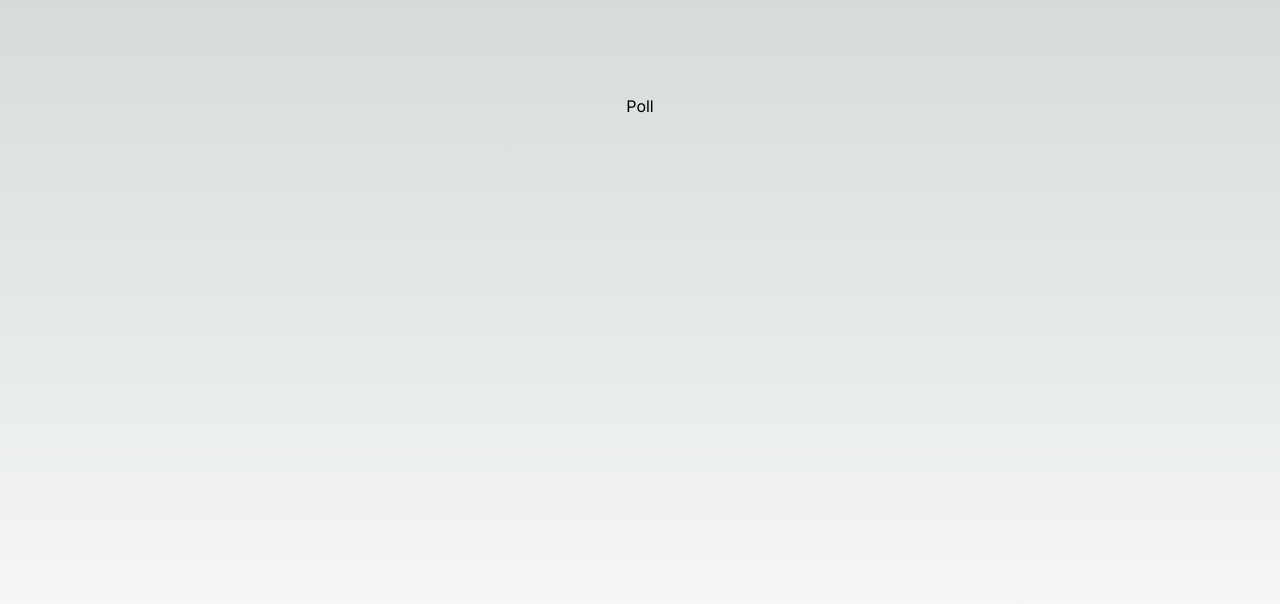
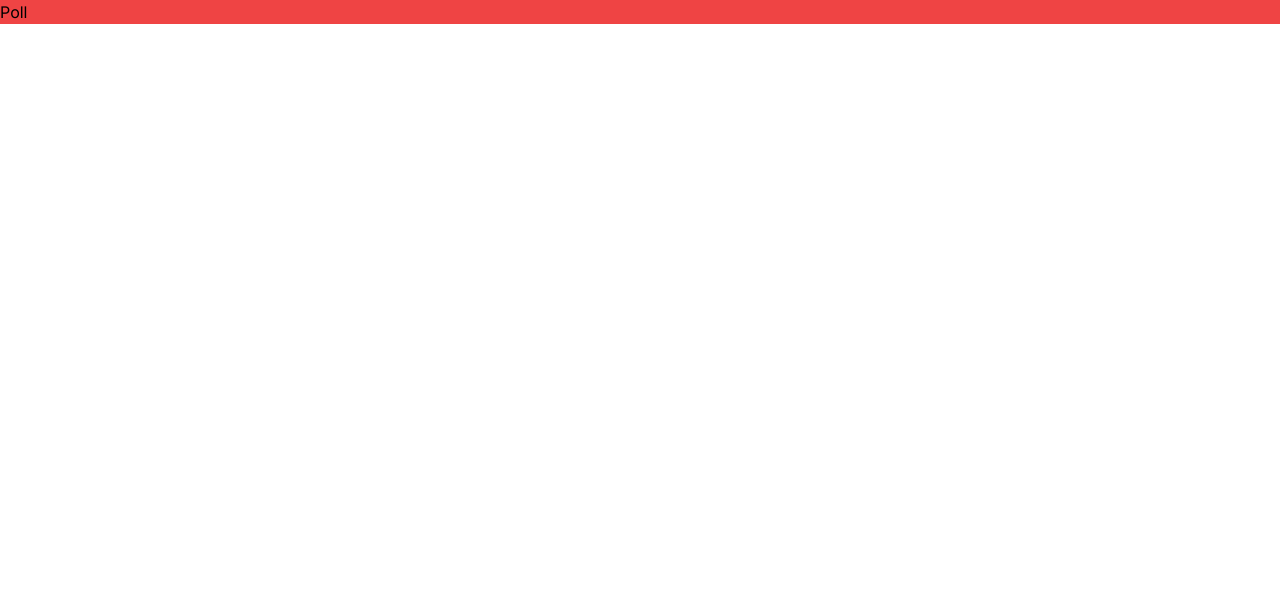
Before and after one commit to manu2699/polling-kf, a Next.js app: page / in a window 1280 px wide. Shown: the top 604 px of the page. Built offline with nearby package versions, Linux system fonts and the light colour scheme.

Commit message:
update 8 files and create 3 files

```diff
--- a/app/page.tsx
+++ b/app/page.tsx
@@ -2,5 +2,5 @@ import Image from "next/image";
 import styles from "./page.module.css";
 
 export default function Home() {
-  return <main className={styles.main}>Poll</main>;
+  return <main className={"bg-red-500"}>Poll</main>;
 }
--- a/app/poll/create/page.tsx
+++ b/app/poll/create/page.tsx
@@ -1,3 +1,5 @@
+import Poll from "@/components/poll";
+
 export default function Home() {
-  return <div className={""}>Poll crete</div>;
+  return <div className="bg-red-300"><Poll isCreation/></div>;
 }
--- a/app/poll/page.tsx
+++ b/app/poll/page.tsx
@@ -1,3 +1,3 @@
 export default function Home() {
-  return <div className={""}>Poll</div>;
+  return <div className="bg-red-500 p-5">Poll</div>;
 }
--- /dev/null
+++ b/components/poll/index.tsx
@@ -0,0 +1,12 @@
+import React from 'react'
+
+function Poll({isPollCreation}:any) {
+  return (
+    <div>
+
+
+    </div>
+  )
+}
+
+export default Poll
--- a/package.json
+++ b/package.json
@@ -17,8 +17,11 @@
     "@types/node": "^20",
     "@types/react": "^18",
     "@types/react-dom": "^18",
+    "autoprefixer": "^10.4.19",
     "eslint": "^8",
     "eslint-config-next": "14.1.0",
+    "postcss": "^8.4.38",
+    "tailwindcss": "^3.4.3",
     "typescript": "^5"
   }
 }
--- /dev/null
+++ b/postcss.config.js
@@ -0,0 +1,6 @@
+module.exports = {
+  plugins: {
+    tailwindcss: {},
+    autoprefixer: {},
+  },
+}
--- /dev/null
+++ b/tailwind.config.js
@@ -0,0 +1,15 @@
+/** @type {import('tailwindcss').Config} */
+module.exports = {
+  content: [
+    "./app/**/*.{js,ts,jsx,tsx,mdx}",
+    "./pages/**/*.{js,ts,jsx,tsx,mdx}",
+    "./components/**/*.{js,ts,jsx,tsx,mdx}",
+
+    // Or if using `src` directory:
+    "./src/**/*.{js,ts,jsx,tsx,mdx}",
+  ],
+  theme: {
+    extend: {},
+  },
+  plugins: [],
+}
```
Also changed, not shown: app/globals.css (+7 -1 lines), tsconfig.json (+22 -5 lines), 2 other files (tests, documents, lock files or other folders).
